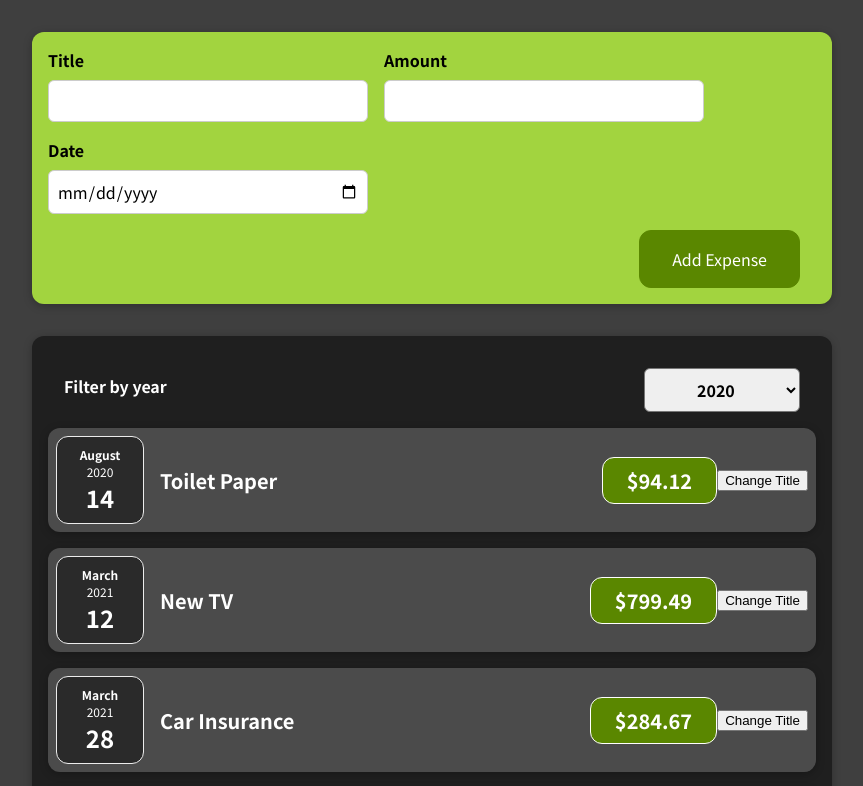
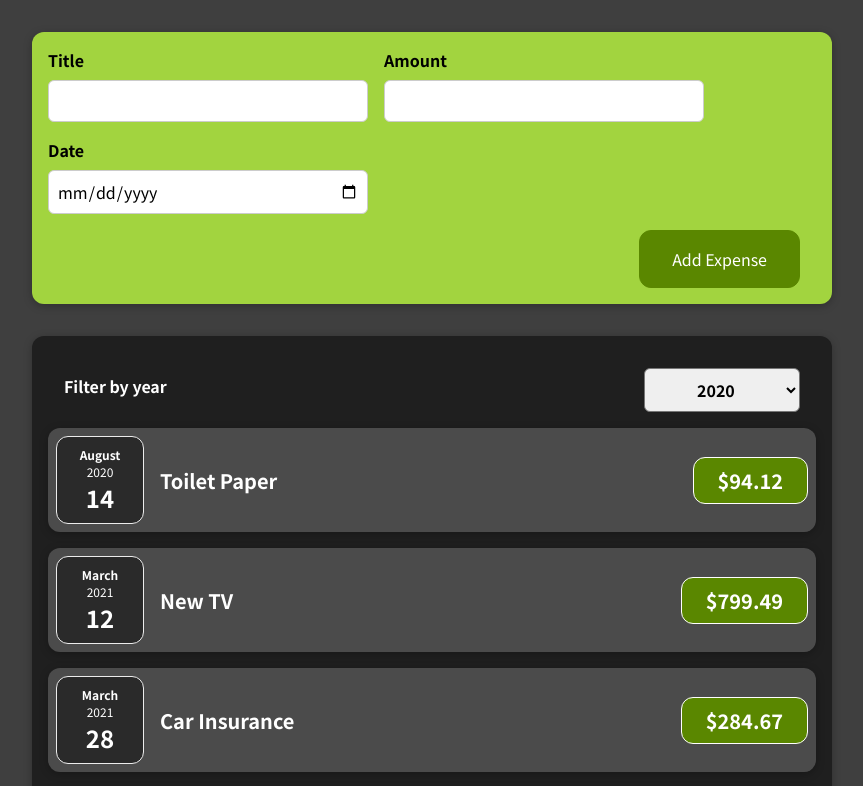
Before and after one commit to agreeshin/expense-tracker, a React (Create React App) app: page / in a window 1280 px wide. Shown: the top 786 px of the page, without its empty margins (208-1071 px from the left). Built offline with nearby package versions, Linux system fonts and the light colour scheme.

Commit message:
Remove unused buttons in expense items

```diff
--- a/src/components/Expenses/ExpenseItem.js
+++ b/src/components/Expenses/ExpenseItem.js
@@ -1,24 +1,17 @@
-import React, { useState } from "react";
+import React from "react";
 
 import ExpenseDate from './ExpenseDate';
 import Card from '../UI/Card';
 import "./ExpenseItem.css";
 
 const ExpenseItem = (props) => {
-  const [title, setTitle] = useState(props.title);
-
-  const clickHandler = () => {
-    setTitle('Updated');
-  }
-
   return (
     <Card className="expense-item">
       <ExpenseDate date={props.date} />
       <div className="expense-item__description">
-        <h2>{title}</h2>
+        <h2>{props.title}</h2>
         <div className="expense-item__price">{'$' + props.amount}</div>
       </div>
-      <button onClick={clickHandler}>Change Title</button>
     </Card>
   );
 }
```
